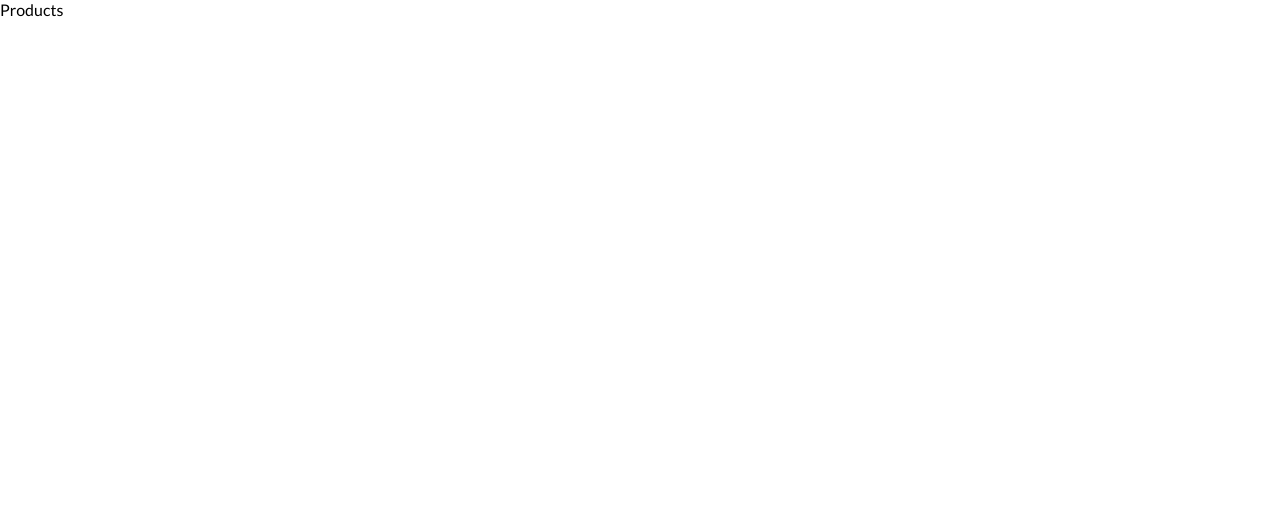
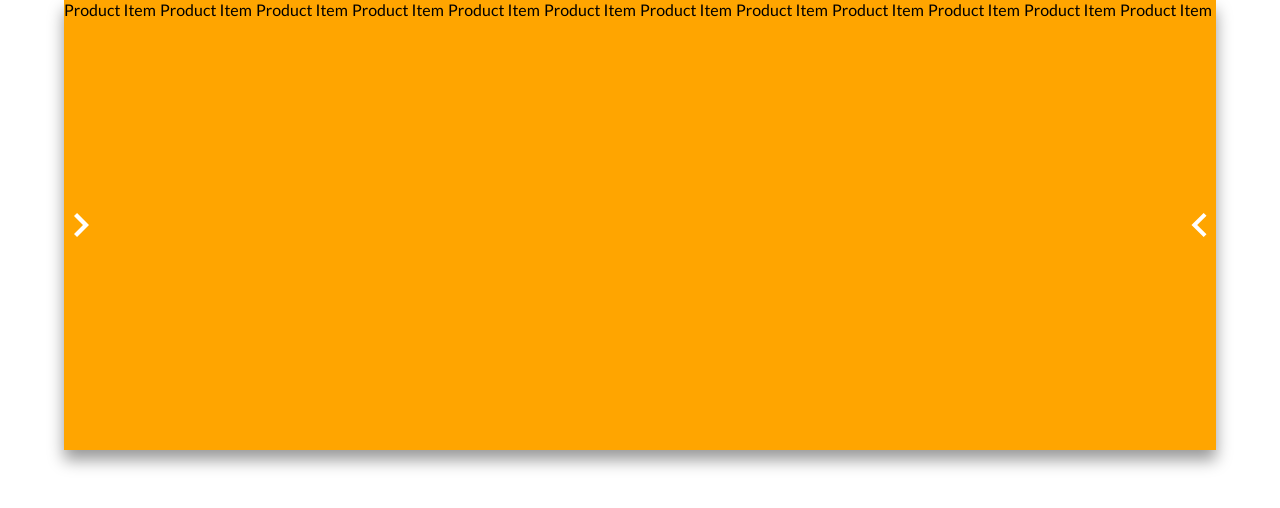
Before and after one commit to byeonggyuCho/class101-assignment, a Next.js app: page /products in a window 1280 px wide. Shown: the top 508 px of the page. Built offline with nearby package versions, Linux system fonts and the light colour scheme.

Commit message:
Create buttons of image slider

```diff
--- a/pages/products.js
+++ /dev/null
@@ -1,7 +0,0 @@
-import React from 'react';
-
-function Products() {
-  return <div>Products</div>;
-}
-
-export default Products;
--- /dev/null
+++ b/pages/products.tsx
@@ -0,0 +1,29 @@
+import React from 'react';
+
+import {
+  productItems,
+  ProductItemsType,
+  ItemType,
+} from 'assets/data/productItems';
+import Pagination from 'components/Pagenation';
+import ImageSlider from 'components/ImageSlider';
+
+// Pagination
+// Image Slider
+
+function Products() {
+  const sortDescendingByScore = (arr: ProductItemsType): ProductItemsType => {
+    return arr.sort((a: ItemType, b: ItemType) => b.score - a.score);
+  };
+
+  const sortedProductItems = sortDescendingByScore(productItems);
+
+  return (
+    <div>
+      {/* <Pagination productItems={sortedProductItems} /> */}
+      <ImageSlider productItems={sortedProductItems} />
+    </div>
+  );
+}
+
+export default Products;
--- a/src/assets/data/productItems.ts
+++ b/src/assets/data/productItems.ts
@@ -1,4 +1,4 @@
-interface Item {
+export interface ItemType {
   id: string;
   title: string;
   coverImage: string;
@@ -7,9 +7,9 @@ interface Item {
   availableCoupon?: boolean;
 }
 
-type ProductItemss = Item[];
+export type ProductItemsType = ItemType[];
 
-export const productItems: ProductItemss = [
+export const productItems: ProductItemsType = [
   {
     id: 'B9vUv0E0ibc0X55kVVLr',
     title: '포근한 니트로 만드는 나만의 글씨, 봉봉메이드 니트레터링 클래스',
--- /dev/null
+++ b/src/components/ImageSlider.tsx
@@ -0,0 +1,56 @@
+import styled from 'styled-components';
+
+import { ProductItemsType } from 'assets/data/productItems';
+import ProductItem from 'components/ProductItem';
+
+// Remove repeating type
+interface ImageSliderProp {
+  productItems: ProductItemsType;
+}
+
+const Wrapper = styled.div`
+  position: relative;
+  width: 90%;
+  overflow: hidden;
+  box-shadow: 0 10px 15px rgba(0, 0, 0, 0.4);
+  margin: 0 auto;
+`;
+
+const Slider = styled.div`
+  display: flex;
+  width: 100%;
+  height: 450px;
+  transition: transform 0.6s ease-in-out;
+`;
+
+const Button = styled.img<{ direction: string }>`
+  position: absolute;
+  top: 50%;
+  z-index: 10;
+  cursor: pointer;
+  font-size: 15px;
+  transform: translateY(-50%);
+  left: ${props => props.direction === 'prev' && 5}px;
+  right: ${props => props.direction === 'next' && 5}px;
+`;
+
+function ImageSlider({ productItems }: ImageSliderProp) {
+  return (
+    <Wrapper>
+      <Slider>
+        {productItems.map(produnctItem => (
+          <ProductItem key={produnctItem.id} />
+        ))}
+      </Slider>
+
+      <Button
+        src="/assets/icons/next.svg"
+        direction="prev"
+        alt="Previous Button"
+      />
+      <Button src="/assets/icons/prev.svg" direction="next" alt="Next Button" />
+    </Wrapper>
+  );
+}
+
+export default ImageSlider;
--- /dev/null
+++ b/src/components/Pagenation.tsx
@@ -0,0 +1,14 @@
+import React from 'react';
+
+import { ProductItemsType } from 'assets/data/productItems';
+
+// Remove repeating type
+interface PagenationProp {
+  productItems: ProductItemsType;
+}
+
+const Pagenation = ({ productItems }: PagenationProp) => {
+  return <div>Thi</div>;
+};
+
+export default Pagenation;
--- /dev/null
+++ b/src/components/ProductItem.js
@@ -0,0 +1,13 @@
+import styled from 'styled-components';
+
+const Wrapper = styled.div`
+  width: 30rem;
+  height: 30rem;
+  background: orange;
+`;
+
+function ProductItem() {
+  return <Wrapper>Product Item</Wrapper>;
+}
+
+export default ProductItem;
--- a/tsconfig.json
+++ b/tsconfig.json
@@ -13,6 +13,9 @@
       ],
       "types/*": [
         "src/types/*"
+      ],
+      "assets/*": [
+        "src/assets/*"
       ]
     },
     "target": "es5",
```
Also changed, not shown: public/assets/icons/next.svg (added), public/assets/icons/prev.svg (added).
